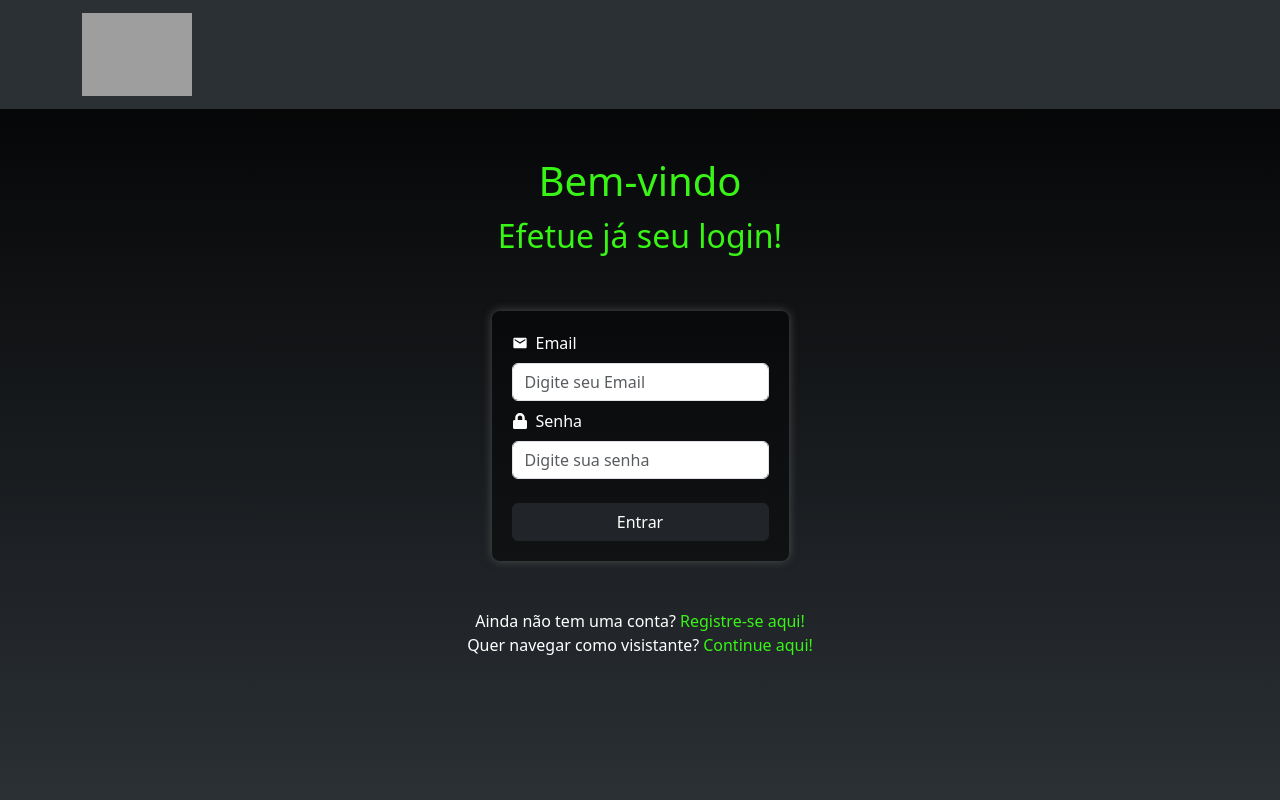
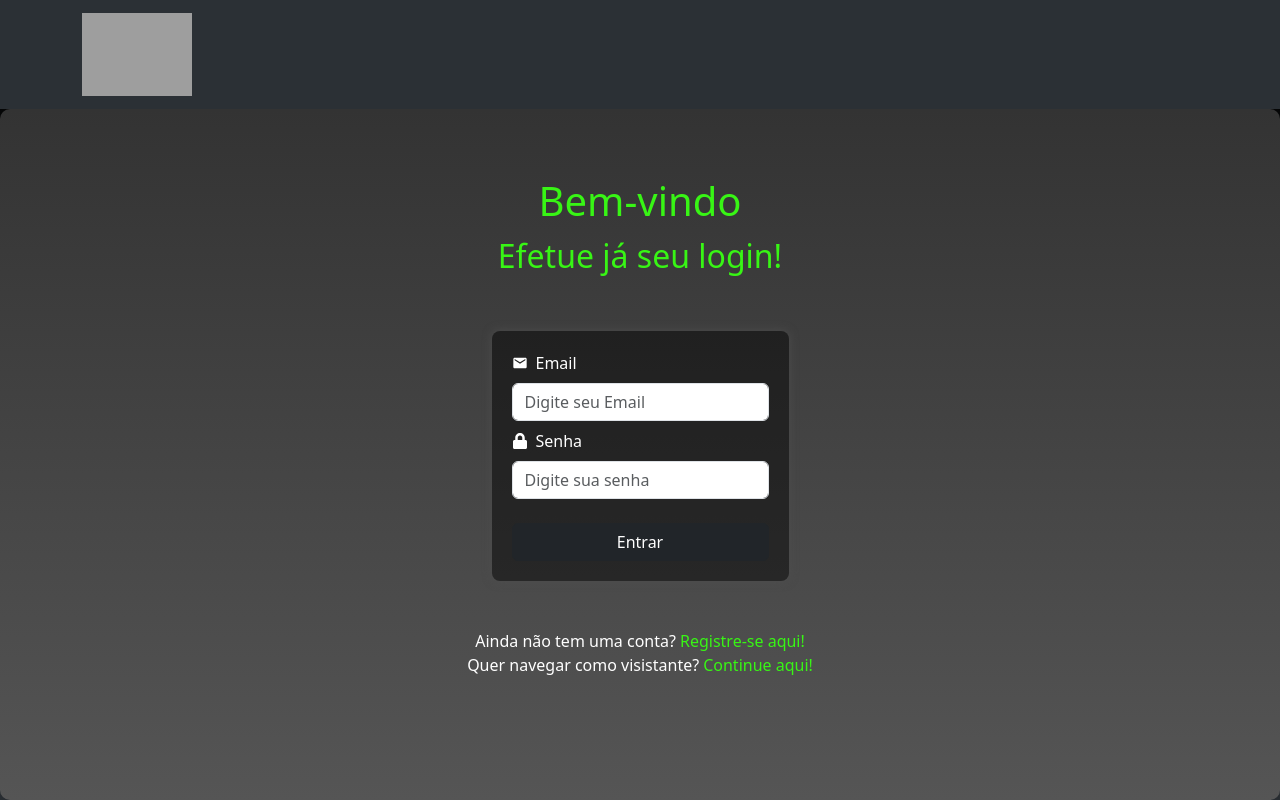
Before and after one commit to Our-time-Fatec/API-2023_2-Front, a React (Create React App) app: page / in a window 1280 px wide. Built offline with nearby package versions, Linux system fonts and the light colour scheme; grey boxes are pictures that could not be loaded.

Commit message:
cadastro.css atualizado

```diff
--- /dev/null
+++ b/src/pages/User/Cadastro/cadastro.css
@@ -0,0 +1,18 @@
+/* styles.css */
+
+
+.main-container {
+    background: linear-gradient(to bottom, #333, #555); /* Gradiente de cinza para preto */
+    border-radius: 10px;
+    box-shadow: 0px 0px 10px rgba(0, 0, 0, 0.2);
+    padding: 20px;
+    color: #38f515;
+}
+
+.form-label {
+    display: flex;
+    align-items: center;
+    gap: 2px;
+}
+
+/* Adicione mais estilos personalizados conforme necessário */
--- a/src/pages/User/Cadastro/index.tsx
+++ b/src/pages/User/Cadastro/index.tsx
@@ -8,6 +8,8 @@
 import User from '../../../interfaces/User';
 import { Link } from 'react-router-dom';
 import PhoneInput from 'react-phone-input-2';
+import './cadastro.css';
+
 
 const RegisterPage: React.FC = () => {
     const [isButtonDisabled, setIsButtonDisabled] = useState(false);
@@ -114,7 +116,7 @@
                                 onChange={(e: ChangeEvent<HTMLInputElement>) => updateForm(e)}
                             />
                         </Form.Group>
-                        <Button variant="primary" type='submit' className='mt-3' disabled={isButtonDisabled}>
+                        <Button variant="dark" type='submit' className='mt-3' disabled={isButtonDisabled}>
                             Registrar-se
                         </Button>
                     </Form>
```
